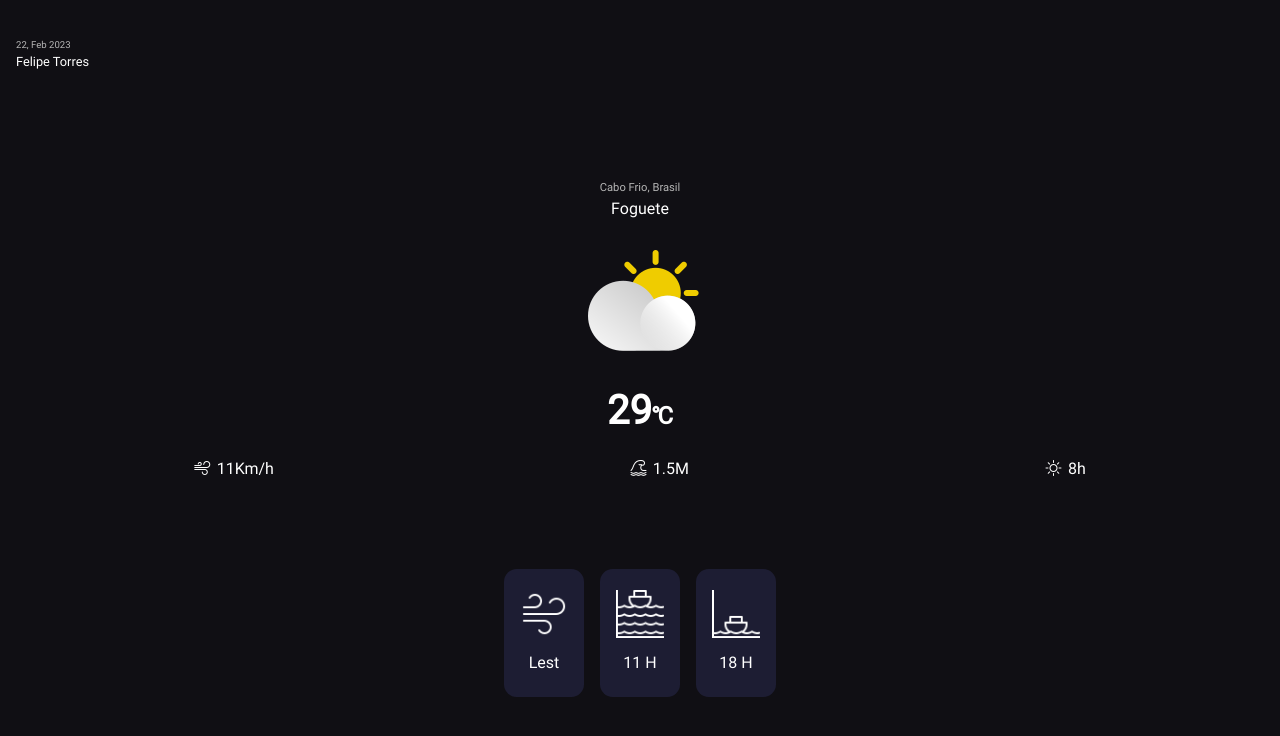
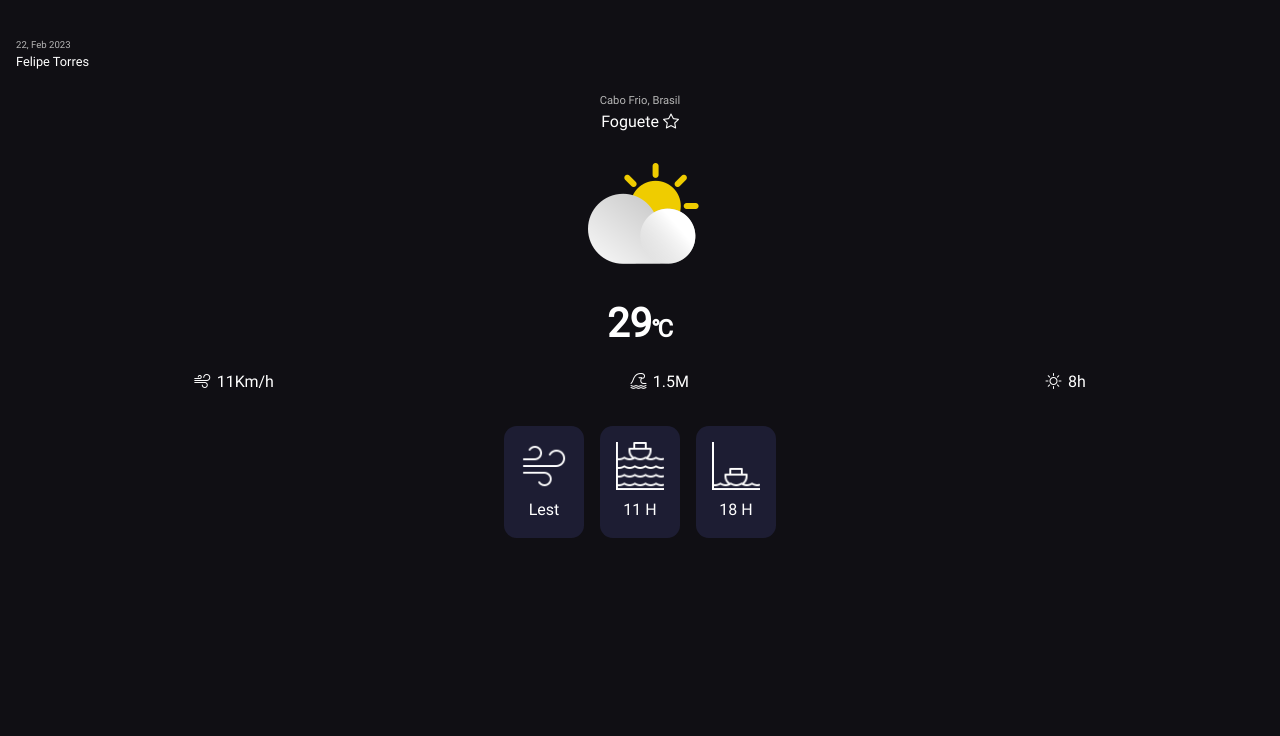
Before and after one commit to FelipeTC06/SurfSync, an Angular app: page /panel in a window 1280 px wide. Shown: the top 736 px of the page. Built offline with nearby package versions, Linux system fonts and the light colour scheme.

Commit message:
feat: add star icon on panel

```diff
--- a/src/app/components/beach-panel/beach-panel.component.html
+++ b/src/app/components/beach-panel/beach-panel.component.html
@@ -3,7 +3,10 @@
         <div class="info-local">
             <div class="local-name">
                 <span class="span-city">Cabo Frio, Brasil</span>
-                <span class="span-beach">Foguete</span>
+                <span class="span-beach">
+                    Foguete
+                    <i class="fav-icon" [ngClass]="classeIcone" (click)="alternarClasseIcone()"></i>
+                </span>
             </div>
             <div class="image-info">
                 <img [src]="imageSunCloud" alt="img">
--- a/src/app/components/beach-panel/beach-panel.component.scss
+++ b/src/app/components/beach-panel/beach-panel.component.scss
@@ -2,7 +2,8 @@
     height: 100%;
     display: flex;
     flex-direction: column;
-    justify-content: space-evenly;
+    justify-content: flex-start;
+    gap: 2rem;
 
     .info-local {
         display: flex;
@@ -18,6 +19,12 @@
             .span-city {
                 font-size: 0.7rem;
                 color: #b6b6b6;
+            }
+
+            .span-beach {
+                .fav-icon {
+                    cursor: pointer;
+                }
             }
         }
 
@@ -57,7 +64,7 @@
 
         .card-info {
             width: 5rem;
-            height: 8rem;
+            height: 7rem;
             background-color: #1D1D33;
             padding: 0.5rem;
             border-radius: 0.8rem;
--- a/src/app/components/beach-panel/beach-panel.component.ts
+++ b/src/app/components/beach-panel/beach-panel.component.ts
@@ -11,6 +11,8 @@ import { LayoutComponent } from "../ui/layout/layout.component";
     imports: [CommonModule, LayoutComponent]
 })
 export class BeachPanelComponent {
+
+  public classeIcone: string = 'bi-star';
 
   public imageCloudRain!: SafeResourceUrl;
   public imageMoonCloudBolt!: SafeResourceUrl;
@@ -34,4 +36,8 @@ export class BeachPanelComponent {
     this.imageMareBaixa = this.sanitizer.bypassSecurityTrustResourceUrl('./assets/images/weather icons/mare-baixa.png');
   }
 
+  public alternarClasseIcone() {
+    this.classeIcone = this.classeIcone === 'bi-star' ? 'bi-star-fill' : 'bi-star';
+  }
+
 }
```
